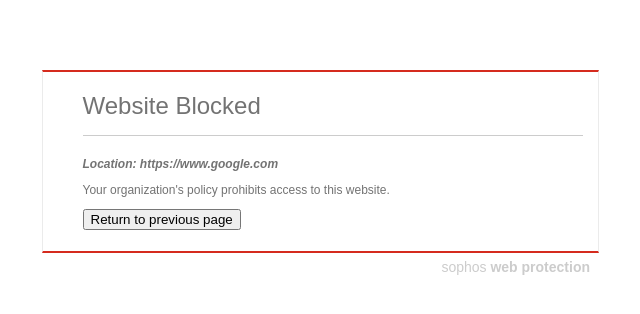
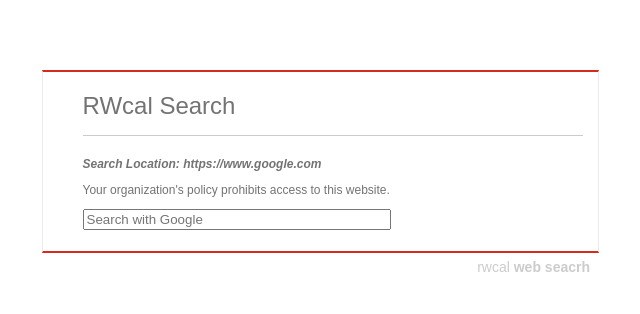
Before and after one commit to rwcal/rwcal-search, a plain HTML site: page index.html in a window 1280 px wide. Shown: the whole page, without its empty margins (320-960 px from the left). Drawn offline with Linux system fonts and the light colour scheme.

Commit message:
Add files via upload

```diff
--- a/index.html
+++ b/index.html
@@ -2,7 +2,7 @@
 <html xmlns="http://www.w3.org/1999/xhtml"><head>
 <meta http-equiv="Content-Type" content="text/html; charset=utf-8">
 <!-- Sophos Block Page [Modern Web] -->
-<title>Website Blocked: https://www.google.com/</title>
+<title>RWcal Seacrh</title>
 
 <style>
 <!--
@@ -24,12 +24,12 @@ footer { color: #ccc; font-size: 14px; width: 540px; margin: 0 auto; text-align:
 </head>
 <body>
 <div class="content blocking">
-  <div class="title" id="msg_title">Website Blocked</div>
+  <div class="title" id="msg_title">RWcal Search</div>
   <div style="display: none;" id="selectedMenuItem">UsrViewBlocked_policy</div>
   <ul class="details">
     <div id="main_block">
       <div id="msg_threat_source">
-        <li class="url">Location: https://www.google.com</li>
+        <li class="url">Search Location: https://www.google.com</li>
       </div>
       <div id="pageType" style="display: none;">BLOCK_OVERRIDE_LIST</div>
       <div id="categoryId" style="display: none;">50</div>
@@ -37,15 +37,27 @@ footer { color: #ccc; font-size: 14px; width: 540px; margin: 0 auto; text-align:
         <li>Your organization's policy prohibits access to this website.</li>
       </div>
       <div id="return_content" style="">
-        <li><input type="button" onclick="history.back();" id="lnk_return" value="Return to previous page"></li>
+        <li>
+          <form id="google_search_form" action="https://www.google.com/search" method="GET" target="_blank" style="display:inline;">
+            <input type="text" name="q" id="google_search_box" placeholder="Search with Google" style="width:300px;"/>
+          </form>
+        </li>
       </div>
       <script>
         document.getElementById('return_content').style.display = "";
+
+        document.getElementById('google_search_form').addEventListener('submit', function(e) {
+          e.preventDefault();
+          var query = document.getElementById('google_search_box').value;
+          if (query.trim() !== "") {
+            window.location.href = "https://www.google.com/search?q=" + encodeURIComponent(query);
+       }
+     });
       </script>
     </div>
   </ul>
 </div>
-<footer>sophos <b>web protection</b></footer>
+<footer>rwcal <b>web seacrh</b></footer>
 
 
 </body></html>
```
